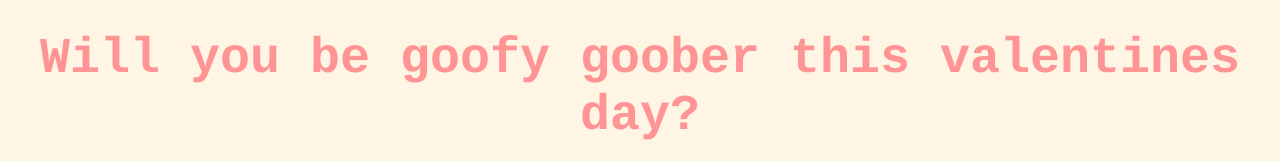
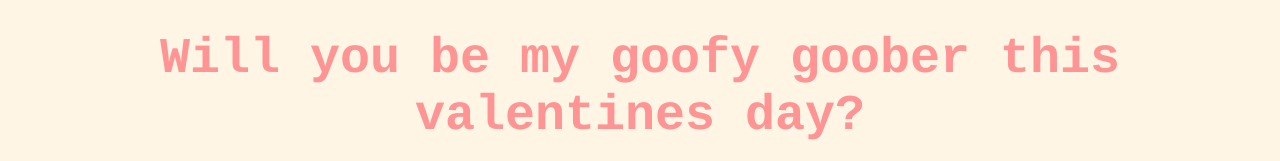
Before and after one commit to bird25blood/valwebsite, a plain HTML site: page index.html in a window 1280 px wide. Shown: the top 161 px of the page. Drawn offline with Linux system fonts and the light colour scheme.

Commit message:
Update index.html
woopsie

```diff
--- a/index.html
+++ b/index.html
@@ -7,7 +7,7 @@
     <link rel="stylesheet" href="css/valentine.css" />
   </head>
   <body>
-    <div id="valentineQuestion"><b>Will you be goofy goober this valentines day?</b></div>
+    <div id="valentineQuestion"><b>Will you be my goofy goober this valentines day?</b></div>
     <button class="answerButton" onclick="location.href='thankyou.html'">
       well duh
     </button>
```
